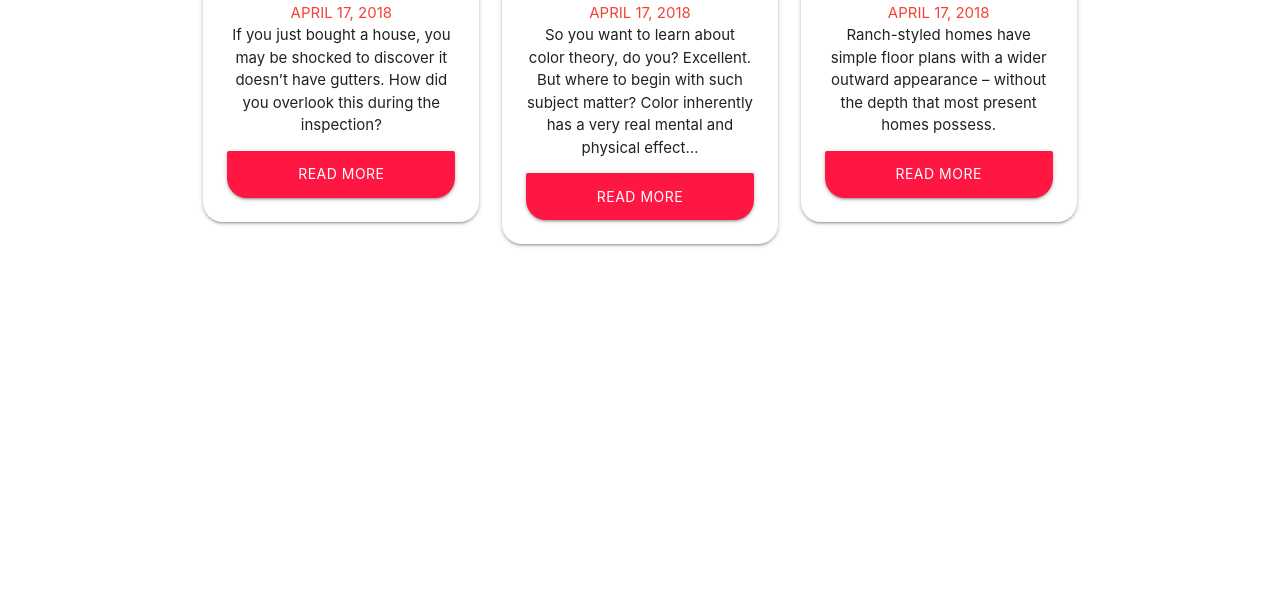
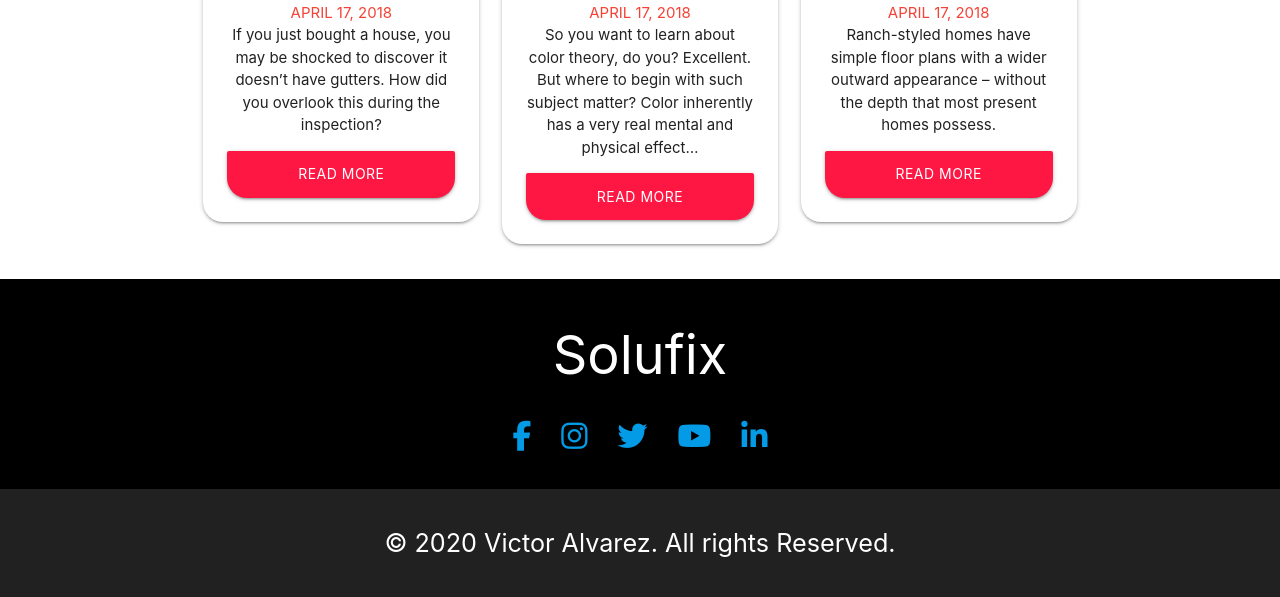
Before and after one commit to vicventum/SoluFix, a website with bundled scripts: page src/index.html in a window 1280 px wide. Shown: the part 4507-5104 px from the top of the page. Before the commit the page ends 4786 px from the top, so only its background shows below. Built offline with nearby package versions, Linux system fonts and the light colour scheme; some icons are missing; files whose address does not match are found by name.

Commit message:
Termina FOOTER

```diff
--- a/src/app/scss/components/_buttons.scss
+++ b/src/app/scss/components/_buttons.scss
@@ -1,5 +1,5 @@
 .btn {
-  background-color: #ff1744;
+  background-color: var(--primary-color);
 
   &:hover {
     background-color: black;
--- a/src/app/scss/config/_variables.scss
+++ b/src/app/scss/config/_variables.scss
@@ -1,3 +1,6 @@
+:root {
+  --primary-color: #ff1744;
+}
 
 // Breakpoints
 $breakpoints: (
--- /dev/null
+++ b/src/app/scss/layout/_footer.scss
@@ -0,0 +1,24 @@
+.footer {
+
+
+  &__social {
+    display: flex;
+    justify-content: center;
+
+    font-size : 30px;
+  }
+
+  &__link {
+    color: white;
+
+    transition: color .2s ease-in-out;
+
+    &:hover {
+      color: var(--primary-color);
+    }
+
+    &:not(:last-child) {
+      margin-right: 1em;
+    }
+  }
+}
--- a/src/app/scss/main.scss
+++ b/src/app/scss/main.scss
@@ -24,6 +24,7 @@
 @import "components/blog";
 
 // layout
-@import "layout/header"
+@import "layout/header";
+@import "layout/footer";
 
 // views
--- a/src/index.html
+++ b/src/index.html
@@ -466,6 +466,43 @@
     </div>
   </section>
 
+
+  <!-- FOOTER -->
+  <footer class="black white-text center
+    footer m-pt-10">
+    <div >
+      <h2 class="m-h2">Solufix</h2>
+      <ul class="footer__social">
+        <li class="footer__link">
+          <a href="#"><i class="fa fa-facebook"></i></a>
+        </li>
+
+        <li class="footer__link">
+          <a href="#"><i class="fa fa-instagram"></i></a>
+        </li>
+
+        <li class="footer__link">
+          <a href="#"><i class="fa fa-twitter"></i></a>
+        </li>
+        <li class="footer__link">
+          <a href="#"><i class="fa fa-youtube"></i></a>
+        </li>
+        <li class="footer__link">
+          <a href="#"><i class="fa fa-linkedin"></i></a>
+        </li>
+      </ul>
+    </div>
+    <div class="grey darken-4 m-pall-10" >
+      <p class="flow-text">
+        &copy; 2020 Victor Alvarez. All rights Reserved.
+      </p>
+    </div>
+  </footer>
+
+
+
+
+
   <script src="index.js"></script>
 </body>
 
```
Also changed, not shown: dist/index.html, dist/index.js, 6 other files.
